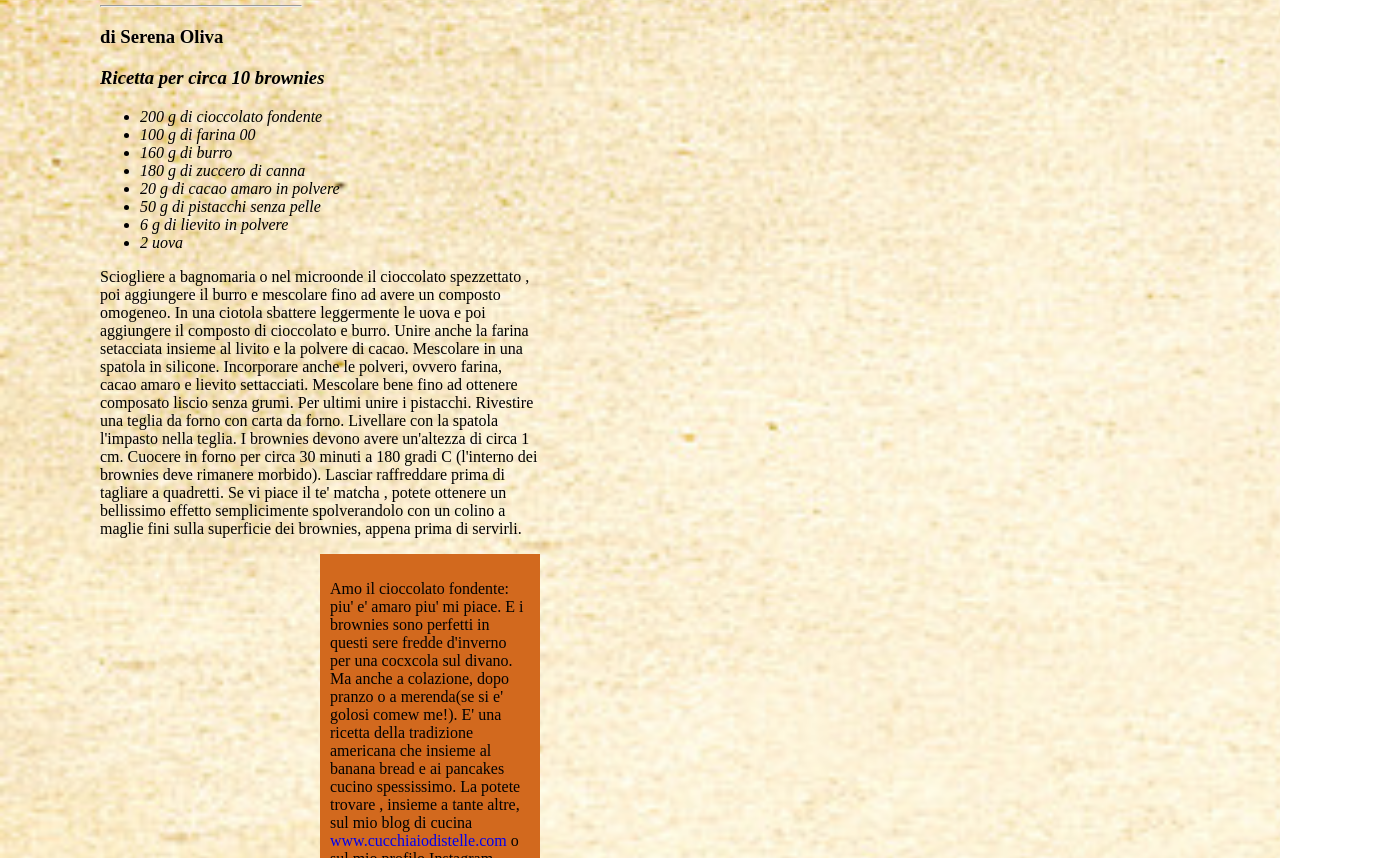
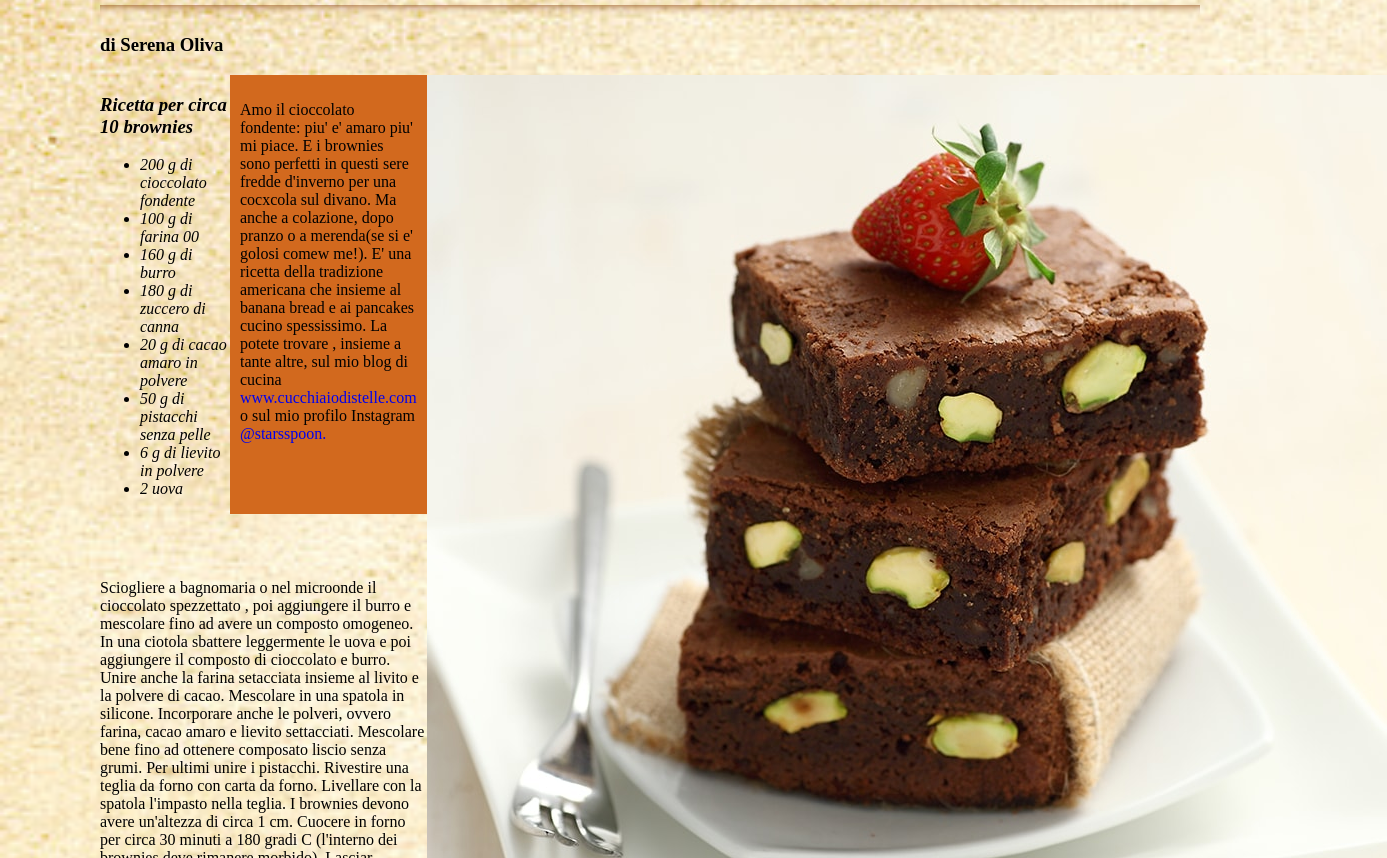
Before and after one commit to WebHeroSchool/Brownies, a plain HTML site: page index.html in a window 1280 px wide. Shown: the part 180-1038 px from the top of the page, 1387 px wide, since content can reach past the window. Drawn offline with Linux system fonts and the light colour scheme.

Commit message:
added flexbox styles in style.css file

```diff
--- a/index.html
+++ b/index.html
@@ -2,18 +2,18 @@
 <html lang="en">
 <head>
     <title>Brownies</title>
-    <link rel="stylesheet" type="text/css" href="style.css">
+    <link rel="stylesheet"  href="style.css">
 </head>
 <body>
 <header>
     <h1>LE VOSTRE RICETTE</h1>
+    <h2><b>BROWNIES</b></h2>
+    <hr>
+    <h3>di Serena Oliva</h3>
 </header>
 <main>
-<section>
-    <h2><b>BROWNIES</b></h2>
-    <hr align="left" width="200px">
-    <h3>di Serena Oliva</h3>
-</section>
+<div class="text">
+<div class="ingredients">
 <section>
 <h3><em>Ricetta per circa 10 brownies</em></h3>
         <ul>
@@ -27,11 +27,24 @@
         <li>2 uova</li>
         </ul>
 </section>
-<section>
-    <article>
+<aside>
+        <p>
+            Amo il cioccolato fondente: piu' e' amaro piu' mi piace.
+            E i brownies sono perfetti in questi sere fredde d'inverno per una cocxcola sul divano.
+            Ma anche a colazione, dopo pranzo o a merenda(se si e' golosi comew me!).
+            E' una ricetta della tradizione americana che insieme al banana bread e ai pancakes cucino spessissimo.
+            La potete trovare , insieme a tante altre, sul mio blog di cucina
+            <adress>
+                <a href="http://cucchiaiodistelle.com/" target="_blank">www.cucchiaiodistelle.com</a>
+                o sul mio profilo Instagram <a href="https://www.instagram.com/starsspoon/" target="_blank">@starsspoon.</a>
+            </adress>
+        </p>
+</aside>
+</div>
+ <article>
         <p>
             Sciogliere a bagnomaria o nel microonde il cioccolato spezzettato ,
-             poi aggiungere il burro e mescolare fino ad avere un composto omogeneo.
+            poi aggiungere il burro e mescolare fino ad avere un composto omogeneo.
             In una ciotola sbattere leggermente le uova e poi aggiungere il composto di cioccolato e burro.
             Unire anche la farina setacciata insieme al livito e la polvere di cacao.
             Mescolare in una spatola in silicone.
@@ -44,22 +57,11 @@
             Lasciar raffreddare prima di tagliare a quadretti. Se vi piace il te' matcha , potete ottenere un bellissimo
             effetto semplicimente spolverandolo con un colino a maglie fini sulla superficie dei brownies, appena prima di servirli.
         </p>
-        <aside>
-            <p>
-                Amo il cioccolato fondente: piu' e' amaro piu' mi piace.
-                E i brownies sono perfetti in questi sere fredde d'inverno per una cocxcola sul divano.
-                Ma anche a colazione, dopo pranzo o a merenda(se si e' golosi comew me!).
-                E' una ricetta della tradizione americana che insieme al banana bread e ai pancakes cucino spessissimo.
-                La potete trovare , insieme a tante altre, sul mio blog di cucina
-                <adress>
-                    <a href="http://cucchiaiodistelle.com/" target="_blank">www.cucchiaiodistelle.com</a>
-                    o sul mio profilo Instagram <a href="https://www.instagram.com/starsspoon/" target="_blank">@starsspoon.</a>
-                </adress>
-            </p>
-        </aside>
+ </article>
+</div>
+    <div class="image">
         <img alt="brownies" src="images/brownies_al_pistacchio.jpg">
-    </article>
-</section>
+     </div>
 </main>
 <footer>
         Condividete la vostra paqssione per la cucina. Inviateci la vostra ricetta all'indirizzo ricette@vividigusto.com.
--- a/style.css
+++ b/style.css
@@ -3,20 +3,32 @@ body {
     background-image: url("images/background.jpg");
     background-size: cover;
     background-color: transparent;
+    border-style: wave;
+}
+main{
+    display: flex;
+    flex-direction: row;
+}
+.text{
+    display: flex;
+    flex-direction: column;
+    justify-content: space-between;
 }
 adress a {
     text-decoration: none;
 }
 
 hr{
-
+    height: 10px;
+    border: 0;
+    box-shadow: 0 10px 10px -10px #8b4513 inset;
 }
 
 ul{
     font-style: italic;
 }
 article{
-    width: 40%;
+    height: 50%;
 }
 aside{
     background: chocolate;
@@ -24,7 +36,16 @@ aside{
     width: 200px;
     float: right;
 }
-img{
-    width: 60%;
-    height: 80%;
+.img{
+    width: 40px;
+    /*height: 40%;*/
 }
+.ingredients{
+    display: flex;
+    flex-direction: row;
+}
+
+footer{
+    border: 3px solid saddlebrown;
+    padding: 15px;
+}
```
Also changed, not shown: images/magazin.jpg (added).
